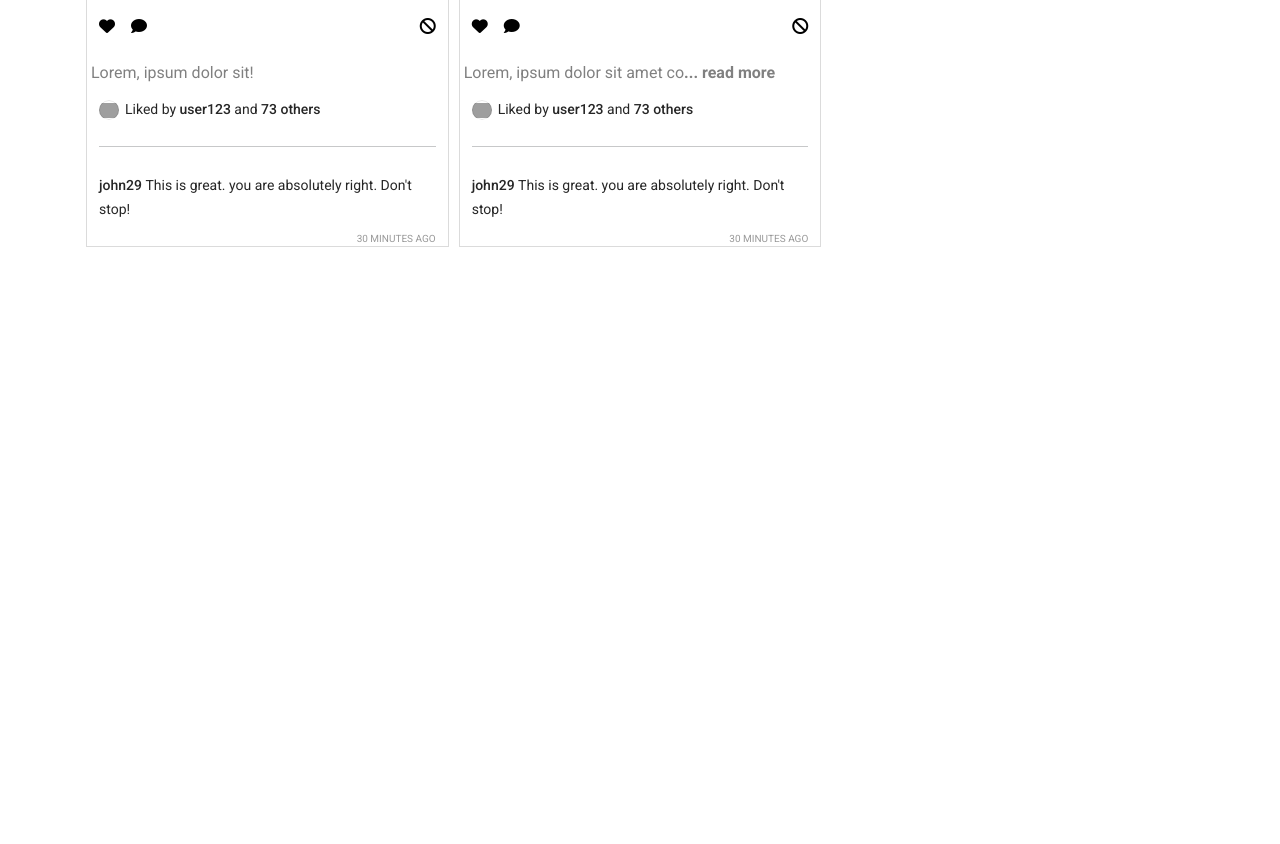
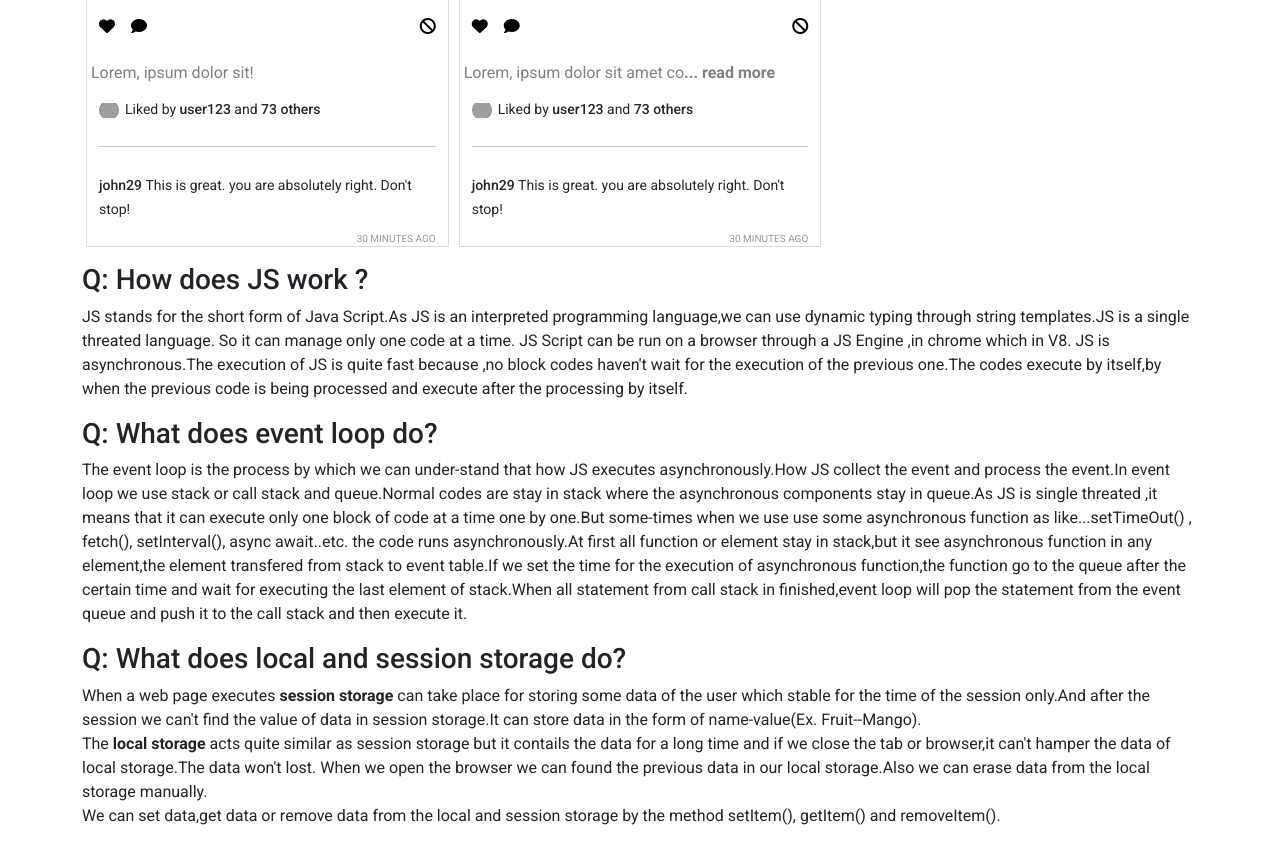
Before and after one commit to ezazsabit/insta-shohor, a plain HTML site: page index.html in a window 1280 px wide. Shown: the part 1285-2129 px from the top of the page. Before the commit the page ends 1548 px from the top, so only its background shows below. Drawn offline with nearby package versions, Linux system fonts and the light colour scheme; grey boxes are pictures that could not be loaded.

Commit message:
Q/A added

```diff
--- a/index.html
+++ b/index.html
@@ -77,6 +77,16 @@
                 <h1>Reported posts</h1>
             </div>
         </main>
+        <section class="container flex flex-wrap">
+            <h3>Q: How does JS work ? </h3>
+            <p>JS stands for the short form of Java Script.As JS is an interpreted programming language,we can use dynamic typing through string templates.JS is a single threated language. So it can manage only one code at a time. JS Script can be run on a browser through a JS Engine ,in chrome which in V8. JS is asynchronous.The execution of JS is quite fast because ,no block codes haven't wait for the execution of the previous one.The codes execute by itself,by when the previous code is being processed and execute after the processing by itself.</p>
+            <h3>Q: What does event loop do?</h3>
+            <p>The event loop is the process by which we can under-stand that how JS executes asynchronously.How JS collect the event and process the event.In event loop we use stack or call stack and queue.Normal codes are stay in stack where the asynchronous components stay in queue.As JS is single threated ,it means that it can execute only one block of code at a time one by one.But some-times when we use use some asynchronous function as like...setTimeOut() , fetch(), setInterval(), async await..etc. the code runs asynchronously.At first all function or element stay in stack,but it see asynchronous function in any element,the element transfered from stack to event table.If we set the time for the execution of asynchronous function,the function go to the queue after the certain time and wait for executing the last element of stack.When all statement from  call stack in finished,event loop will pop the statement from the event queue and push it to the call stack and then execute it.</p>
+            <h3>Q: What does local and session storage do?</h3>
+            <p>When a web page executes <b>session storage</b> can take place for storing some data of the user which stable for the time of the session only.And after the session we can't find the value of data in session storage.It can store data in the form of name-value(Ex. Fruit--Mango). <br>
+            The <b>local storage</b> acts quite similar as session storage but it contails the data for a long time and if we close the tab or browser,it can't hamper the data of local storage.The data won't lost. When we open the browser we can found the previous data in our local storage.Also we can erase data from the local storage manually. <br>
+            We can set data,get data or remove data from the local and session storage by the method setItem(), getItem() and removeItem(). </p>
+        </section>
         <footer></footer>
 
         <!-- add javascript  file  -->
--- a/js/app.js
+++ b/js/app.js
@@ -4,6 +4,7 @@ const likedPostsId = [];
 const reportedPostsId = [];
 
 const getLikedPosts = () => {
+
     return posts.filter((post) => likedPostsId.includes(post.id));
 };
 
@@ -22,7 +23,14 @@ const addToLiked = (id) => {
 
 const reportPost = (id) => {
     reportedPostsId.push(id);
-    const remainingPosts = posts.filter((post) => !reportedPostsId.includes(post.id));
+    console.log(id)
+    for(const post of posts )
+    {
+      id===post.id && posts.filter(post=>post.id!=id)
+    }
+    console.log(posts)
+    remainingPosts = posts.filter((post) => !reportedPostsId.includes(post.id));
+    //console.log(remainingPosts)
     showPosts(remainingPosts);
 };
 
@@ -41,7 +49,7 @@ const switchTab = (id) => {
         document.getElementById( "reported" ).style.display = "none";
 
         displayLikedPosts();
-    } else {
+    }else  {
 
         document.getElementById( "reported" ).style.display = "block";
         document.getElementById( "posts" ).style.display = "none";
```
